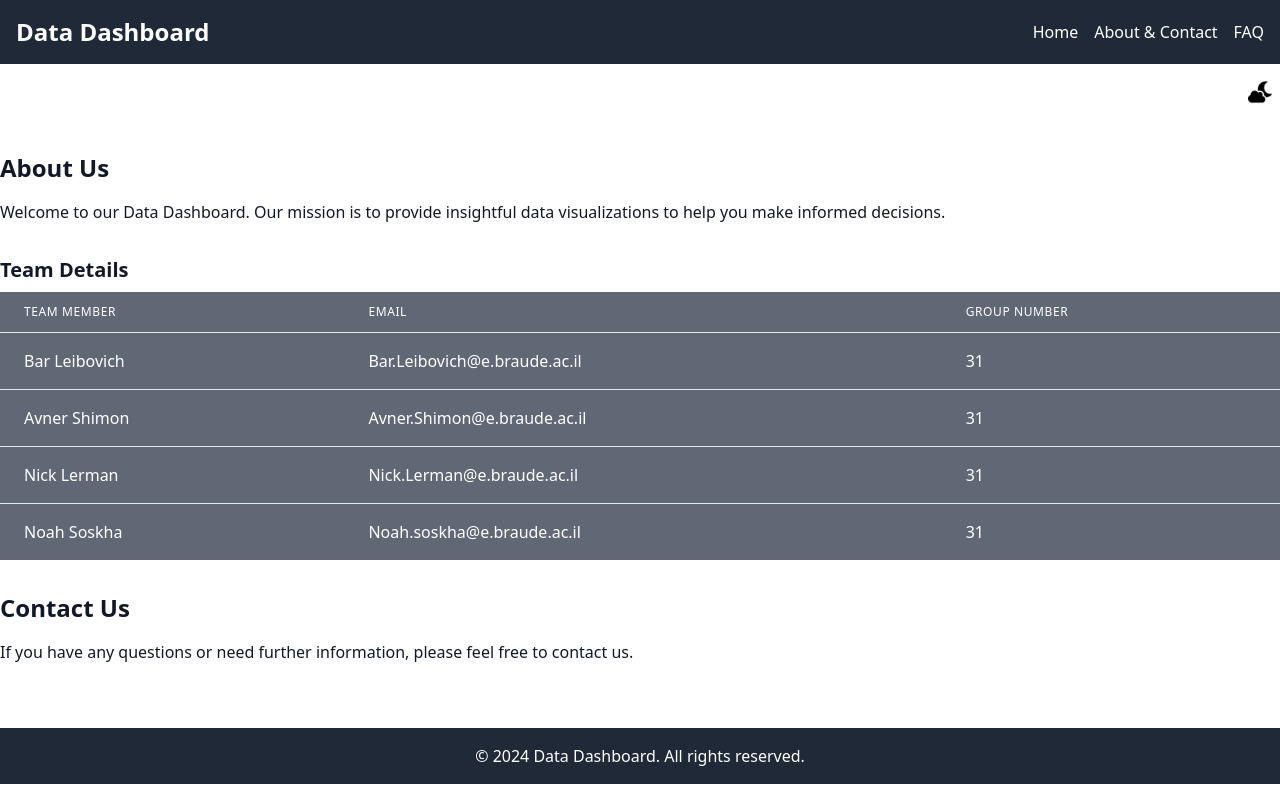
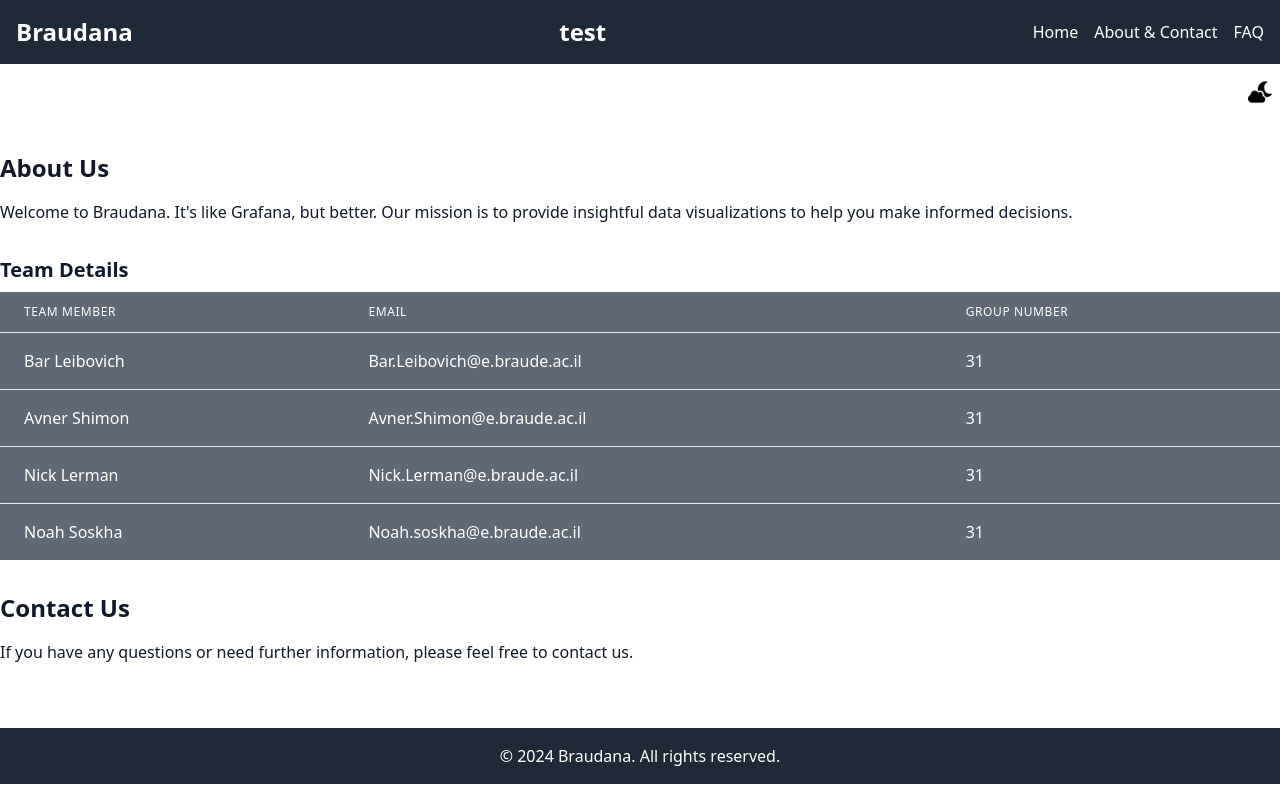
Before and after one commit to rainbow4prod/Course_61776_Group_31, a React (Create React App) app: page /braudana/about-contact in a window 1280 px wide. Built offline with nearby package versions, Linux system fonts and the light colour scheme.

Commit message:
Label changes

```diff
--- a/src/components/AboutAndContact.js
+++ b/src/components/AboutAndContact.js
@@ -10,7 +10,7 @@ const AboutAndContact = () => (
     <ThemeToggle />
     <main className="container mx-auto py-8">
       <h2 className="text-2xl font-bold mb-4">About Us</h2>
-      <p>Welcome to our Data Dashboard. Our mission is to provide insightful data visualizations to help you make informed decisions.</p>
+      <p>Welcome to Braudana. It's like Grafana, but better. Our mission is to provide insightful data visualizations to help you make informed decisions.</p>
       <h3 className="text-xl font-bold mt-8 mb-2">Team Details</h3>
       <table className="min-w-full divide-y divide-gray-200 transparent-table">
         <thead className="dark-table-header">
@@ -48,7 +48,7 @@ const AboutAndContact = () => (
     </main>
     <footer className="bg-gray-800 p-4 text-white mt-8">
       <div className="container mx-auto text-center">
-        &copy; 2024 Data Dashboard. All rights reserved.
+        &copy; 2024 Braudana. All rights reserved.
       </div>
     </footer>
   </>
--- a/src/components/FAQ.js
+++ b/src/components/FAQ.js
@@ -69,7 +69,7 @@ const FAQ = () => {
       </main>
       <footer className="bg-gray-800 p-4 text-white mt-8">
         <div className="container mx-auto text-center">
-          &copy; 2024 Data Dashboard. All rights reserved.
+          &copy; 2024 Braudana. All rights reserved.
         </div>
       </footer>
     </>
--- a/src/components/Home.js
+++ b/src/components/Home.js
@@ -69,7 +69,7 @@ const Home = () => {
       </main>
       <footer className="bg-gray-800 p-4 text-white mt-8">
         <div className="container mx-auto text-center">
-          &copy; 2024 Data Dashboard. All rights reserved.
+          &copy; 2024 Braudana. All rights reserved.
         </div>
       </footer>
     </>
--- a/src/components/NavBar.js
+++ b/src/components/NavBar.js
@@ -5,7 +5,8 @@ import { Link } from 'react-router-dom';
 const NavBar = () => (
   <nav className="bg-gray-800 p-4 text-white">
     <div className="container mx-auto flex justify-between items-center">
-      <h1 className="text-2xl font-bold">Data Dashboard</h1>
+      <h1 className="text-2xl font-bold">Braudana</h1>
+        <h3 className="text-2xl font-bold">test</h3>
       <ul className="flex space-x-4">
         <li><Link to="/" className="hover:underline">Home</Link></li>
         <li><Link to="/about-contact" className="hover:underline">About & Contact</Link></li>
```
